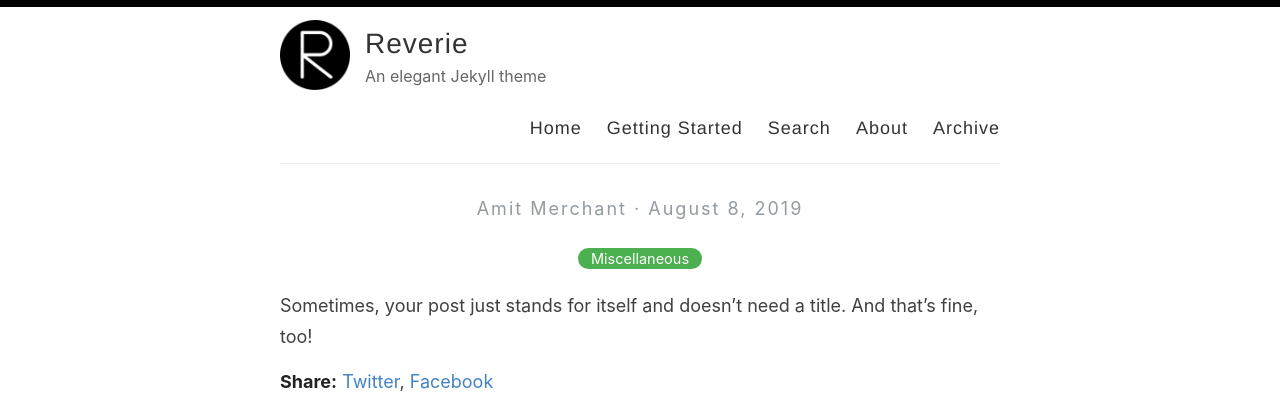
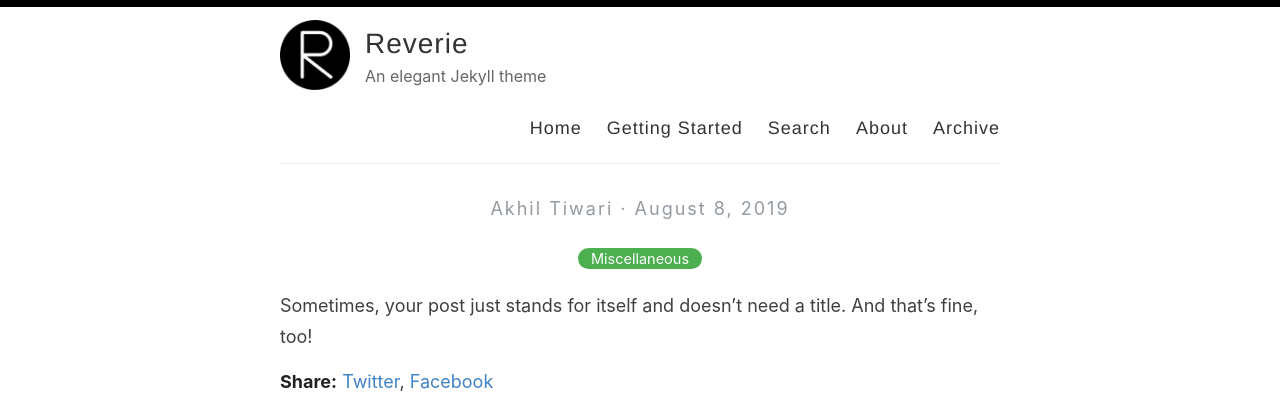
Before and after one commit to hero-007/atnotes.in, a Jekyll site: the page built from _posts/2019-08-08-no-title-posts.md, in a window 1280 px wide. Shown: the top 393 px of the page. Built offline with Jekyll 4.4.1, drawn with Linux system fonts in a browser that asks for light colours.

Commit message:
Update _config.yml

```diff
--- a/_config.yml
+++ b/_config.yml
@@ -6,7 +6,7 @@
 name: Reverie
 
 # Name of the author
-author: Amit Merchant
+author: Akhil Tiwari
 
 # Short bio or description (displayed in the header)
 description: An elegant Jekyll theme
@@ -21,10 +21,10 @@ avatar: /images/reverie.png
 # Includes an icon in the footer for each username you enter
 footer-links:
   dribbble:
-  email: amit.d.merchant@gmail.com
+  email: akhil1998tiwari@gmail.com
   facebook:
   flickr:
-  github: amitmerchant1990/reverie
+  github: hero-007/atnotes.in
   instagram:
   linkedin:
   pinterest:
@@ -41,7 +41,7 @@ footer-links:
 disqus:
 
 # Enter your Google Analytics web tracking code (e.g. UA-2110908-2) to activate tracking
-google_analytics: UA-43339302-11
+google_analytics:
 
 # For newer "GA4" analytics, use the following instead of the "UA" entry above
 #google_analytics_ga4: G-GABC1DEFG
```
